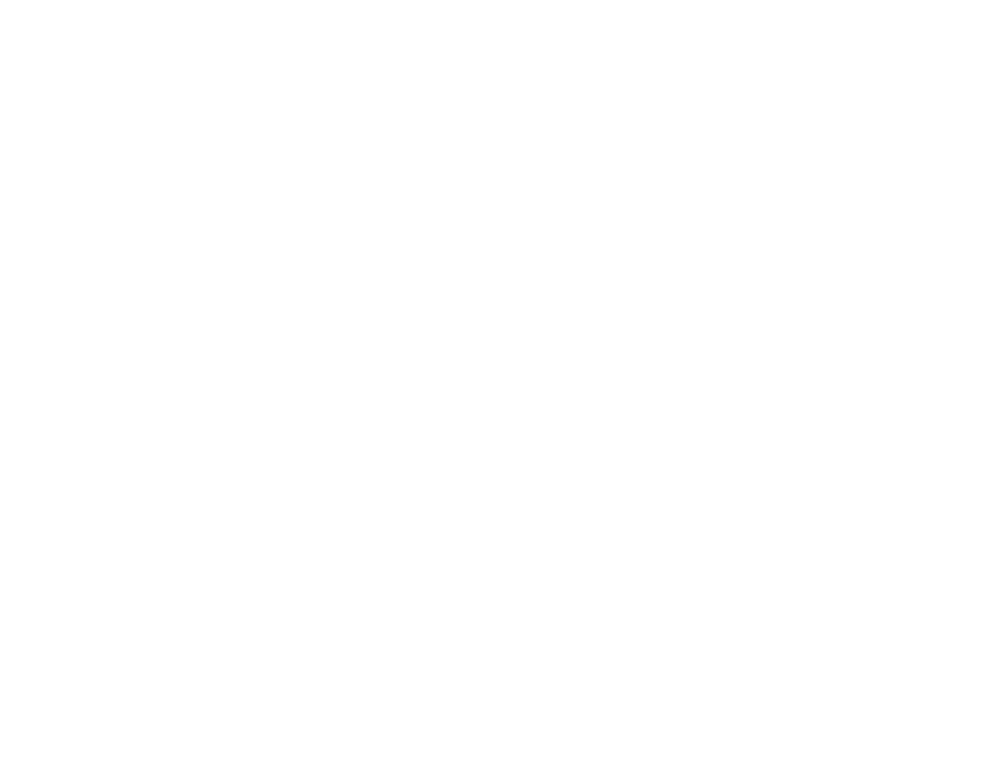
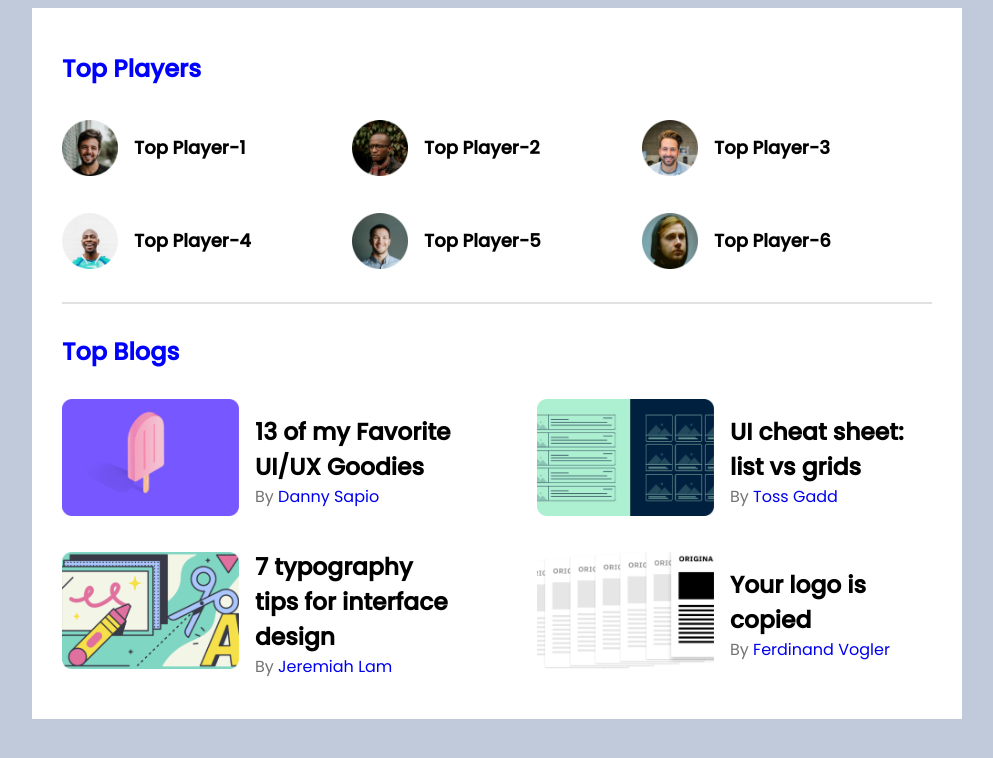
Before and after one commit to Atahar-Hossain/leader-board-css3, a plain HTML site: page index.html in a window 1280 px wide. Shown: the whole page, without its empty margins (143-1136 px from the left). Drawn offline with Linux system fonts and the light colour scheme.

Commit message:
blog section updated

```diff
--- a/index.html
+++ b/index.html
@@ -5,8 +5,112 @@
     <meta http-equiv="X-UA-Compatible" content="IE=edge">
     <meta name="viewport" content="width=device-width, initial-scale=1.0">
     <title>Leader Board</title>
+    <!-- stylesheet -->
+    <link rel="stylesheet" href="styles/style.css">
 </head>
 <body>
+    <!-- header start -->
+    <header>
+
+    </header>
+    <!-- header end -->
+
+
+    <!-- main start -->
+    <main>
+        <!-- top players and top blog start -->
+        <section class="container">
+            <div class="top-players">
+                <h2 class="section-title">Top Players</h2>
+                <div class="players">
+                    <div class="player">
+                        <img src="images/players/player-1.png" alt="">
+                        <h3 class="player-name">Top Player-1</h3>
+                    </div>
+                    <div class="player">
+                        <img src="images/players/player-2.png" alt="">
+                        <h3 class="player-name">Top Player-2</h3>
+                    </div>
+                    <div class="player">
+                        <img src="images/players/player-3.png" alt="">
+                        <h3 class="player-name">Top Player-3</h3>
+                    </div>
+                    <div class="player">
+                        <img src="images/players/player-4.png" alt="">
+                        <h3 class="player-name">Top Player-4</h3>
+                    </div>
+                    <div class="player">
+                        <img src="images/players/player-5.png" alt="">
+                        <h3 class="player-name">Top Player-5</h3>
+                    </div>
+                    <div class="player">
+                        <img src="images/players/player-6.png" alt="">
+                        <h3 class="player-name">Top Player-6</h3>
+                    </div>
+                </div>
+            </div>
+            <hr>
+
+
+
+            <!-- top blog start -->
+            <div class="top-blogs">
+                <h2 class="section-title">Top Blogs</h2>
+                <div class="blogs">
+
+
+                    <article class="blog">
+                        <div class="thumbnail">
+                            <img src="images/blogs/blog-1.png" alt="">
+                        </div>
+                        <div class="blog-detail">
+                            <h3 class="blog-title">13 of my Favorite UI/UX Goodies</h3>
+                            <p class="blog-author">By <a href="#">Danny Sapio</a></p>
+                        </div>
+                    </article>
+
+
+                    <article class="blog">
+                        <div class="thumbnail">
+                            <img src="images/blogs/blog-2.png" alt="">
+                        </div>
+                        <div class="blog-detail">
+                            <h3 class="blog-title">UI cheat sheet: list vs grids</h3>
+                            <p class="blog-author">By <a href="#">Toss Gadd</a></p>
+                        </div>
+                    </article>
+
+
+                    <article class="blog">
+                        <div class="thumbnail">
+                            <img src="images/blogs/blog-3.png" alt="">
+                        </div>
+                        <div class="blog-detail">
+                            <h3 class="blog-title">7 typography tips for interface design</h3>
+                            <p class="blog-author">By <a href="#">Jeremiah Lam</a></p>
+                        </div>
+                    </article>
+
+
+                    <article class="blog">
+                        <div class="thumbnail">
+                            <img src="images/blogs/blog-4.png" alt="">
+                        </div>
+                        <div class="blog-detail">
+                            <h3 class="blog-title">Your logo is copied</h3>
+                            <p class="blog-author">By <a href="#">Ferdinand Vogler</a></p>
+                        </div>
+                    </article>
+
+
+                </div>
+            </div>
+            <!-- top blog end -->
+        </section>
+        <!-- top players and top blog end -->
+    </main>
+    <!-- main end -->
+
 
 </body>
 </html>
--- /dev/null
+++ b/styles/style.css
@@ -0,0 +1,88 @@
+/* fonts start */
+@import url("https://fonts.googleapis.com/css2?family=Poppins:wght@400;500&family=Ubuntu:wght@300;400;700&display=swap");
+/* fonts end */
+body {
+  font-family: "Poppins", sans-serif;
+  /* font-family: "Ubuntu", sans-serif; */
+  background-color: #5f77a063;
+}
+main {
+  display: flex;
+  justify-content: center;
+}
+.container {
+  background-color: #fff;
+  width: 870px;
+  padding: 40px 30px;
+}
+.section-title {
+  font-size: 24px;
+  color: blue;
+  margin-top: 3px;
+}
+.players {
+  display: grid;
+  grid-template-columns: repeat(3, 1fr);
+  grid-row-gap: 30px;
+}
+
+.player {
+  display: flex;
+  align-items: center;
+}
+
+.player img {
+  height: 56px;
+  width: 56px;
+}
+.player-name {
+  margin-left: 16px;
+  font-size: 18px;
+}
+hr {
+  border: 1px solid rgba(0, 0, 0, 0.116);
+  margin: 30px 0px;
+}
+
+/* top blog styles start
+--------------------------*/
+.top-blogs {
+}
+.section-title {
+  margin-bottom: 30px;
+}
+.blogs {
+  display: grid;
+  grid-template-columns: repeat(2, 1fr);
+  grid-column-gap: 80px;
+  grid-row-gap: 26px;
+}
+.blog {
+  display: flex;
+  align-items: center;
+}
+.thumbnail {
+}
+.thumbnail img {
+  width: 177px;
+  height: 117px;
+  margin-right: 16px;
+}
+.blog-detail {
+  font-size: 20px;
+}
+.blog-title {
+  margin: 0px;
+}
+.blog-author {
+  margin: 0px;
+  font-size: 16px;
+  color: rgba(0, 0, 0, 0.548);
+}
+
+.blog-detail a {
+  text-decoration: none;
+  font-size: 16px;
+}
+/* top blog styles end
+------------------------*/
```
Also changed, not shown: style.css (deleted).
